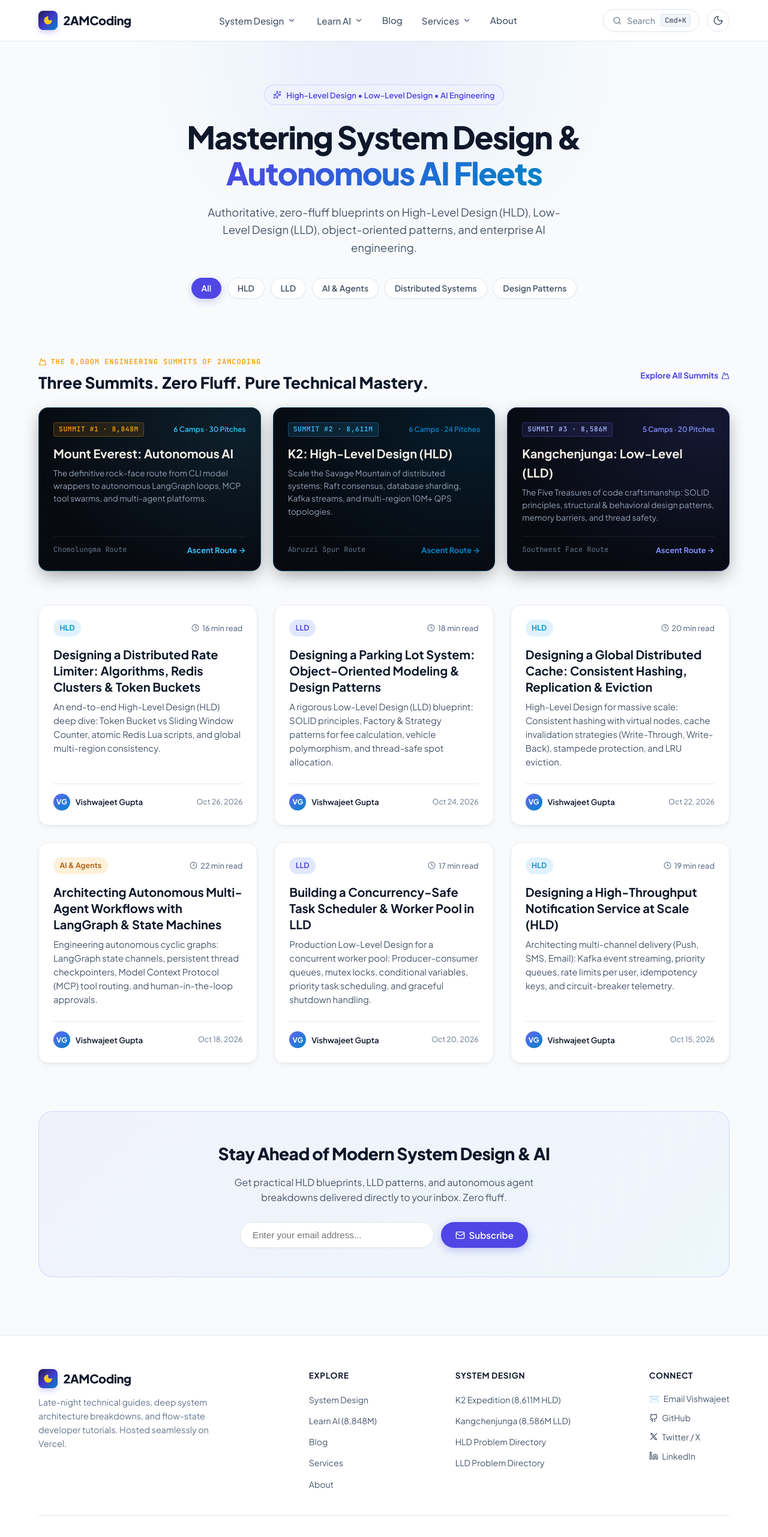
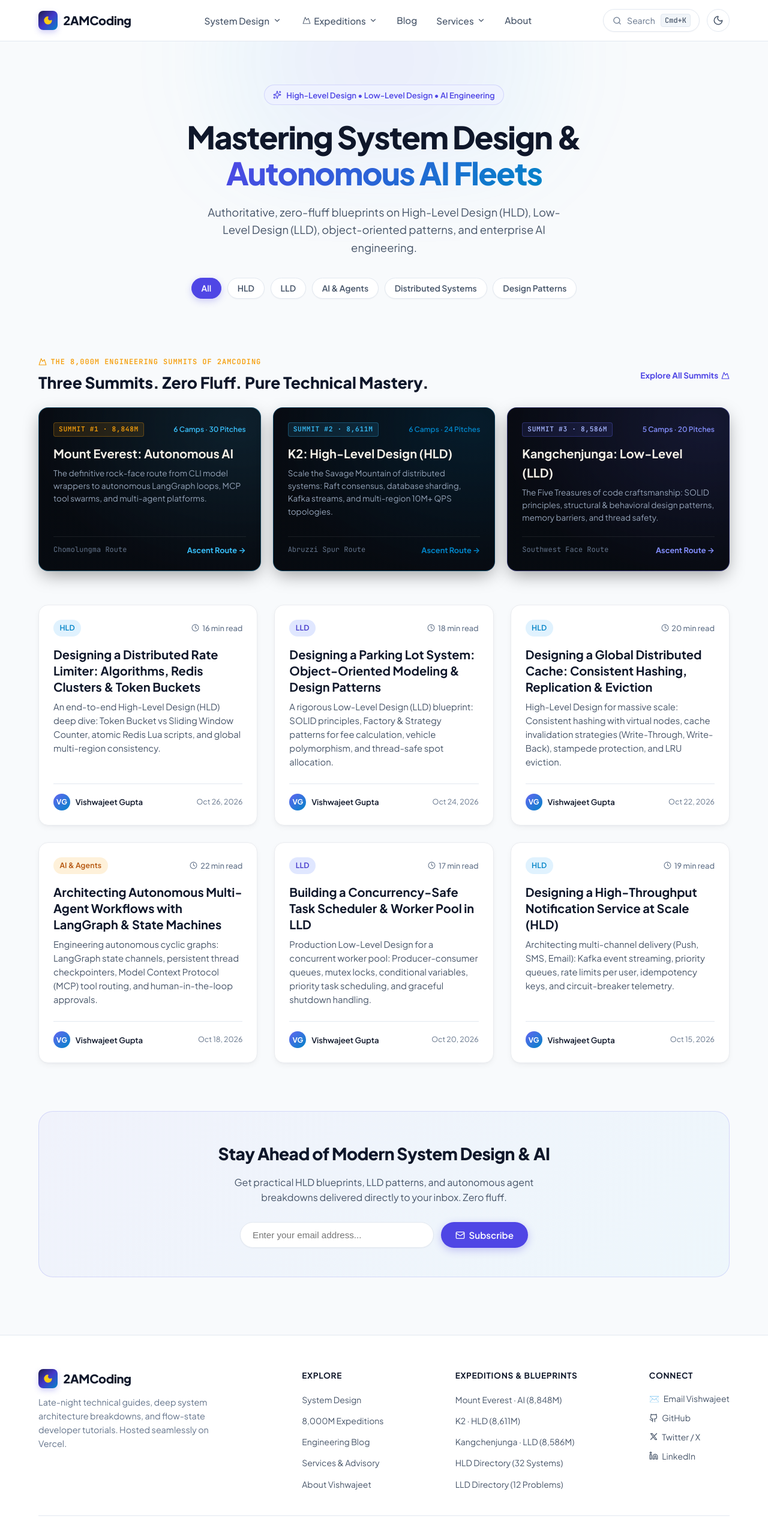
Before and after one commit to RatFire22/tutorial-website, a Next.js app: page / in a window 1280 px wide. Shown: the top 2562 px of the page at 60% size. Built offline with nearby package versions, Linux system fonts and the light colour scheme.

Commit message:
refactor(nav): consolidate 8,000M summits under dedicated Expeditions header and streamline System Design to problem directories

```diff
--- a/components/Footer.tsx
+++ b/components/Footer.tsx
@@ -23,20 +23,21 @@ export default function Footer() {
             <h5>Explore</h5>
             <ul className="footer-nav-links">
               <li><Link href="/system-design">System Design</Link></li>
-              <li><Link href="/expedition">Learn AI (8,848M)</Link></li>
-              <li><Link href="/blog">Blog</Link></li>
-              <li><Link href="/services">Services</Link></li>
-              <li><Link href="/about">About</Link></li>
+              <li><Link href="/expedition">8,000M Expeditions</Link></li>
+              <li><Link href="/blog">Engineering Blog</Link></li>
+              <li><Link href="/services">Services &amp; Advisory</Link></li>
+              <li><Link href="/about">About Vishwajeet</Link></li>
             </ul>
           </div>
 
           <div className="footer-nav-col">
-            <h5>System Design</h5>
+            <h5>Expeditions &amp; Blueprints</h5>
             <ul className="footer-nav-links">
-              <li><Link href="/system-design/hld/expedition">K2 Expedition (8,611M HLD)</Link></li>
-              <li><Link href="/system-design/lld/expedition">Kangchenjunga (8,586M LLD)</Link></li>
-              <li><Link href="/system-design/hld">HLD Problem Directory</Link></li>
-              <li><Link href="/system-design/lld">LLD Problem Directory</Link></li>
+              <li><Link href="/expedition?summit=everest">Mount Everest · AI (8,848M)</Link></li>
+              <li><Link href="/system-design/hld/expedition">K2 · HLD (8,611M)</Link></li>
+              <li><Link href="/system-design/lld/expedition">Kangchenjunga · LLD (8,586M)</Link></li>
+              <li><Link href="/system-design/hld">HLD Directory (32 Systems)</Link></li>
+              <li><Link href="/system-design/lld">LLD Directory (12 Problems)</Link></li>
             </ul>
           </div>
 
--- a/components/Navbar.tsx
+++ b/components/Navbar.tsx
@@ -3,7 +3,7 @@
 import { useState, useRef, useEffect } from 'react';
 import Link from 'next/link';
 import { usePathname } from 'next/navigation';
-import { Search, Moon, ChevronDown } from 'lucide-react';
+import { Search, Moon, ChevronDown, Mountain } from 'lucide-react';
 import ThemeToggle from './ThemeToggle';
 import SearchModal from './SearchModal';
 import { ArticleMeta } from '@/lib/articles';
@@ -67,6 +67,9 @@ export default function Navbar({ articles = [] }: { articles?: ArticleMeta[] })
     };
   }, []);
 
+  const isSystemDesignActive = pathname.startsWith('/system-design') && !pathname.includes('/expedition');
+  const isExpeditionsActive = pathname === '/expedition' || pathname.includes('/expedition');
+
   return (
     <>
       <header className="header-nav" ref={navHeaderRef}>
@@ -82,7 +85,7 @@ export default function Navbar({ articles = [] }: { articles?: ArticleMeta[] })
           {/* Nav Links */}
           <nav>
             <ul className="nav-links">
-              {/* System Design Dropdown with LLD & HLD */}
+              {/* System Design Dropdown with Master Directories */}
               <li
                 className="nav-dropdown-wrapper"
                 onMouseEnter={() => handleMouseEnter('system-design')}
@@ -90,7 +93,7 @@ export default function Navbar({ articles = [] }: { articles?: ArticleMeta[] })
               >
                 <button
                   type="button"
-                  className={`nav-dropdown-trigger ${pathname.startsWith('/system-design') ? 'active' : ''}`}
+                  className={`nav-dropdown-trigger ${isSystemDesignActive ? 'active' : ''}`}
                   onClick={() => handleTriggerClick('system-design')}
                   aria-expanded={activeDropdown === 'system-design'}
                 >
@@ -101,39 +104,10 @@ export default function Navbar({ articles = [] }: { articles?: ArticleMeta[] })
                 {activeDropdown === 'system-design' && (
                   <div
                     className="nav-dropdown-menu"
+                    style={{ minWidth: 300 }}
                     onMouseEnter={() => handleMouseEnter('system-design')}
                     onMouseLeave={handleMouseLeave}
                   >
-                    <Link
-                      href="/system-design/hld/expedition"
-                      className="nav-dropdown-item"
-                      onClick={closeAllDropdowns}
-                    >
-                      <div className="dropdown-item-title">
-                        <span>HLD · K2 Expedition</span>
-                        <span style={{ fontSize: '0.65rem', color: '#0284c7', background: 'rgba(56, 189, 248, 0.15)', padding: '1px 6px', borderRadius: '4px', fontWeight: 700, fontFamily: 'var(--font-mono)' }}>8,611M</span>
-                      </div>
-                      <div className="dropdown-item-desc">
-                        The Savage Mountain: 24 pitches of distributed systems &amp; scale
-                      </div>
-                    </Link>
-
-                    <Link
-                      href="/system-design/lld/expedition"
-                      className="nav-dropdown-item"
-                      onClick={closeAllDropdowns}
-                    >
-                      <div className="dropdown-item-title">
-                        <span>LLD · Kangchenjunga</span>
-                        <span style={{ fontSize: '0.65rem', color: 'var(--primary)', background: 'var(--primary-light)', padding: '1px 6px', borderRadius: '4px', fontWeight: 700, fontFamily: 'var(--font-mono)' }}>8,586M</span>
-                      </div>
-                      <div className="dropdown-item-desc">
-                        The Five Treasures: 20 pitches of OOP, SOLID &amp; concurrency
-                      </div>
-                    </Link>
-
-                    <div style={{ height: 1, background: 'var(--border-subtle)', margin: '0.2rem 0' }} />
-
                     <Link
                       href="/system-design/hld"
                       className="nav-dropdown-item"
@@ -141,10 +115,10 @@ export default function Navbar({ articles = [] }: { articles?: ArticleMeta[] })
                     >
                       <div className="dropdown-item-title">
                         <span>HLD Master Directory</span>
-                        <span style={{ fontSize: '0.65rem', color: 'var(--text-muted)', background: 'var(--bg-surface)', padding: '1px 6px', borderRadius: '4px', fontWeight: 600 }}>32 Systems</span>
+                        <span style={{ fontSize: '0.65rem', color: '#0284c7', background: 'rgba(56, 189, 248, 0.15)', padding: '1px 6px', borderRadius: '4px', fontWeight: 700, fontFamily: 'var(--font-mono)' }}>32 Systems</span>
                       </div>
                       <div className="dropdown-item-desc">
-                        Interactive problem blueprints, architecture specs &amp; scale targets
+                        Interactive blueprints, architectural specs &amp; scale targets
                       </div>
                     </Link>
 
@@ -155,7 +129,7 @@ export default function Navbar({ articles = [] }: { articles?: ArticleMeta[] })
                     >
                       <div className="dropdown-item-title">
                         <span>LLD Master Directory</span>
-                        <span style={{ fontSize: '0.65rem', color: 'var(--text-muted)', background: 'var(--bg-surface)', padding: '1px 6px', borderRadius: '4px', fontWeight: 600 }}>12 Problems</span>
+                        <span style={{ fontSize: '0.65rem', color: 'var(--primary)', background: 'var(--primary-light)', padding: '1px 6px', borderRadius: '4px', fontWeight: 700, fontFamily: 'var(--font-mono)' }}>12 Problems</span>
                       </div>
                       <div className="dropdown-item-desc">
                         Design patterns, class models, mutex locks &amp; clean code
@@ -170,117 +144,85 @@ export default function Navbar({ articles = [] }: { articles?: ArticleMeta[] })
                       onClick={closeAllDropdowns}
                     >
                       <div className="dropdown-item-title" style={{ fontSize: '0.825rem', color: 'var(--text-secondary)' }}>
-                        Overview &amp; Core Pillars
+                        Architecture Hub &amp; Core Pillars
+                      </div>
+                      <div className="dropdown-item-desc">
+                        Foundations of scalability, caching, consensus &amp; reliability
                       </div>
                     </Link>
                   </div>
                 )}
               </li>
 
-              {/* Learn AI Dropdown */}
+              {/* Expeditions Dropdown: The 8,000M Summits Trilogy */}
               <li
                 className="nav-dropdown-wrapper"
-                onMouseEnter={() => handleMouseEnter('learn-ai')}
+                onMouseEnter={() => handleMouseEnter('expeditions')}
                 onMouseLeave={handleMouseLeave}
               >
                 <button
                   type="button"
-                  className={`nav-dropdown-trigger ${pathname === '/expedition' ? 'active' : ''}`}
-                  onClick={() => handleTriggerClick('learn-ai')}
-                  aria-expanded={activeDropdown === 'learn-ai'}
+                  className={`nav-dropdown-trigger ${isExpeditionsActive ? 'active' : ''}`}
+                  onClick={() => handleTriggerClick('expeditions')}
+                  aria-expanded={activeDropdown === 'expeditions'}
                 >
-                  <span>Learn AI</span>
+                  <Mountain size={14} style={{ opacity: 0.85 }} />
+                  <span>Expeditions</span>
                   <ChevronDown size={14} className="chevron" />
                 </button>
 
-                {activeDropdown === 'learn-ai' && (
+                {activeDropdown === 'expeditions' && (
                   <div
                     className="nav-dropdown-menu"
-                    style={{ minWidth: 290 }}
-                    onMouseEnter={() => handleMouseEnter('learn-ai')}
+                    style={{ minWidth: 320 }}
+                    onMouseEnter={() => handleMouseEnter('expeditions')}
                     onMouseLeave={handleMouseLeave}
                   >
                     <Link
-                      href="/expedition#foundations"
+                      href="/expedition?summit=everest"
                       className="nav-dropdown-item"
                       onClick={closeAllDropdowns}
                     >
                       <div className="dropdown-item-title">
-                        <span>Stage 01: Base Camp</span>
-                        <span style={{ fontSize: '0.65rem', color: '#64748b', background: 'var(--bg-surface)', padding: '1px 6px', borderRadius: '4px', fontWeight: 700, fontFamily: 'var(--font-mono)' }}>5,364M</span>
+                        <span style={{ display: 'flex', alignItems: 'center', gap: '0.35rem' }}>
+                          <span>🏔️</span> Mount Everest · AI
+                        </span>
+                        <span style={{ fontSize: '0.65rem', color: '#f59e0b', background: 'rgba(245, 158, 11, 0.15)', padding: '1px 6px', borderRadius: '4px', fontWeight: 700, fontFamily: 'var(--font-mono)' }}>8,848M</span>
                       </div>
                       <div className="dropdown-item-desc">
-                        Message schemas, token streaming &amp; structured outputs
+                        Autonomous AI &amp; LLM Engineering: 6 Camps, 30 Pitches from RAG to Swarms
                       </div>
                     </Link>
 
                     <Link
-                      href="/expedition#rag"
+                      href="/system-design/hld/expedition"
                       className="nav-dropdown-item"
                       onClick={closeAllDropdowns}
                     >
                       <div className="dropdown-item-title">
-                        <span>Stage 02: Khumbu Icefall &amp; Camp I</span>
-                        <span style={{ fontSize: '0.65rem', color: '#0284c7', background: 'rgba(56, 189, 248, 0.15)', padding: '1px 6px', borderRadius: '4px', fontWeight: 700, fontFamily: 'var(--font-mono)' }}>6,065M</span>
+                        <span style={{ display: 'flex', alignItems: 'center', gap: '0.35rem' }}>
+                          <span>🧗</span> K2 · High-Level Design
+                        </span>
+                        <span style={{ fontSize: '0.65rem', color: '#0284c7', background: 'rgba(56, 189, 248, 0.15)', padding: '1px 6px', borderRadius: '4px', fontWeight: 700, fontFamily: 'var(--font-mono)' }}>8,611M</span>
                       </div>
                       <div className="dropdown-item-desc">
-                        Tool-calling loops, pgvector &amp; hybrid RAG reranking
+                        The Savage Mountain: 24 Pitches of Distributed Systems, Caching &amp; Consensus
                       </div>
                     </Link>
 
                     <Link
-                      href="/expedition#agents"
+                      href="/system-design/lld/expedition"
                       className="nav-dropdown-item"
                       onClick={closeAllDropdowns}
                     >
                       <div className="dropdown-item-title">
-                        <span>Stage 03: Camp II (Western Cwm)</span>
-                        <span style={{ fontSize: '0.65rem', color: 'var(--primary)', background: 'var(--primary-light)', padding: '1px 6px', borderRadius: '4px', fontWeight: 700, fontFamily: 'var(--font-mono)' }}>6,400M</span>
+                        <span style={{ display: 'flex', alignItems: 'center', gap: '0.35rem' }}>
+                          <span>⛏️</span> Kangchenjunga · Low-Level Design
+                        </span>
+                        <span style={{ fontSize: '0.65rem', color: 'var(--primary)', background: 'var(--primary-light)', padding: '1px 6px', borderRadius: '4px', fontWeight: 700, fontFamily: 'var(--font-mono)' }}>8,586M</span>
                       </div>
                       <div className="dropdown-item-desc">
-                        LangGraph cyclic state machines, checkpoints &amp; memory
-                      </div>
-                    </Link>
-
-                    <Link
-                      href="/expedition#mcp"
-                      className="nav-dropdown-item"
-                      onClick={closeAllDropdowns}
-                    >
-                      <div className="dropdown-item-title">
-                        <span>Stage 04: Camp III (Lhotse Face)</span>
-                        <span style={{ fontSize: '0.65rem', color: '#7c3aed', background: 'rgba(124, 58, 237, 0.15)', padding: '1px 6px', borderRadius: '4px', fontWeight: 700, fontFamily: 'var(--font-mono)' }}>7,200M</span>
-                      </div>
-                      <div className="dropdown-item-desc">
-                        Model Context Protocol (MCP) &amp; multi-agent swarms
-                      </div>
-                    </Link>
-
-                    <Link
-                      href="/expedition#reliability"
-                      className="nav-dropdown-item"
-                      onClick={closeAllDropdowns}
-                    >
-                      <div className="dropdown-item-title">
-                        <span>Stage 05: South Col (Death Zone)</span>
-                        <span style={{ fontSize: '0.65rem', color: '#ef4444', background: 'rgba(239, 68, 68, 0.12)', padding: '1px 6px', borderRadius: '4px', fontWeight: 700, fontFamily: 'var(--font-mono)' }}>7,906M</span>
-                      </div>
-                      <div className="dropdown-item-desc">
-                        Hardened evals, OpenTelemetry tracing &amp; sandboxes
-                      </div>
-                    </Link>
-
-                    <Link
-                      href="/expedition#summit"
-                      className="nav-dropdown-item"
-                      onClick={closeAllDropdowns}
-                    >
-                      <div className="dropdown-item-title">
-                        <span>Stage 06: Hillary Step to Summit</span>
-                        <span style={{ fontSize: '0.65rem', color: '#f59e0b', background: 'rgba(245, 158, 11, 0.15)', padding: '1px 6px', borderRadius: '4px', fontWeight: 700, fontFamily: 'var(--font-mono)' }}>8,848M</span>
-                      </div>
-                      <div className="dropdown-item-desc">
-                        Enterprise platforms, multi-tenant swarms &amp; autonomy
+                        The Five Treasures: 20 Pitches of Clean Architecture, SOLID &amp; Concurrency
                       </div>
                     </Link>
 
@@ -292,7 +234,10 @@ export default function Navbar({ articles = [] }: { articles?: ArticleMeta[] })
                       onClick={closeAllDropdowns}
                     >
                       <div className="dropdown-item-title" style={{ fontSize: '0.825rem', color: 'var(--text-secondary)' }}>
-                        Full 8,848M Route &amp; 30 Pitches
+                        The 8,000M Trilogy Overview &amp; Ascent Log
+                      </div>
+                      <div className="dropdown-item-desc">
+                        Track elevation progress across all 3 summits and 74 technical pitches
                       </div>
                     </Link>
                   </div>
```
